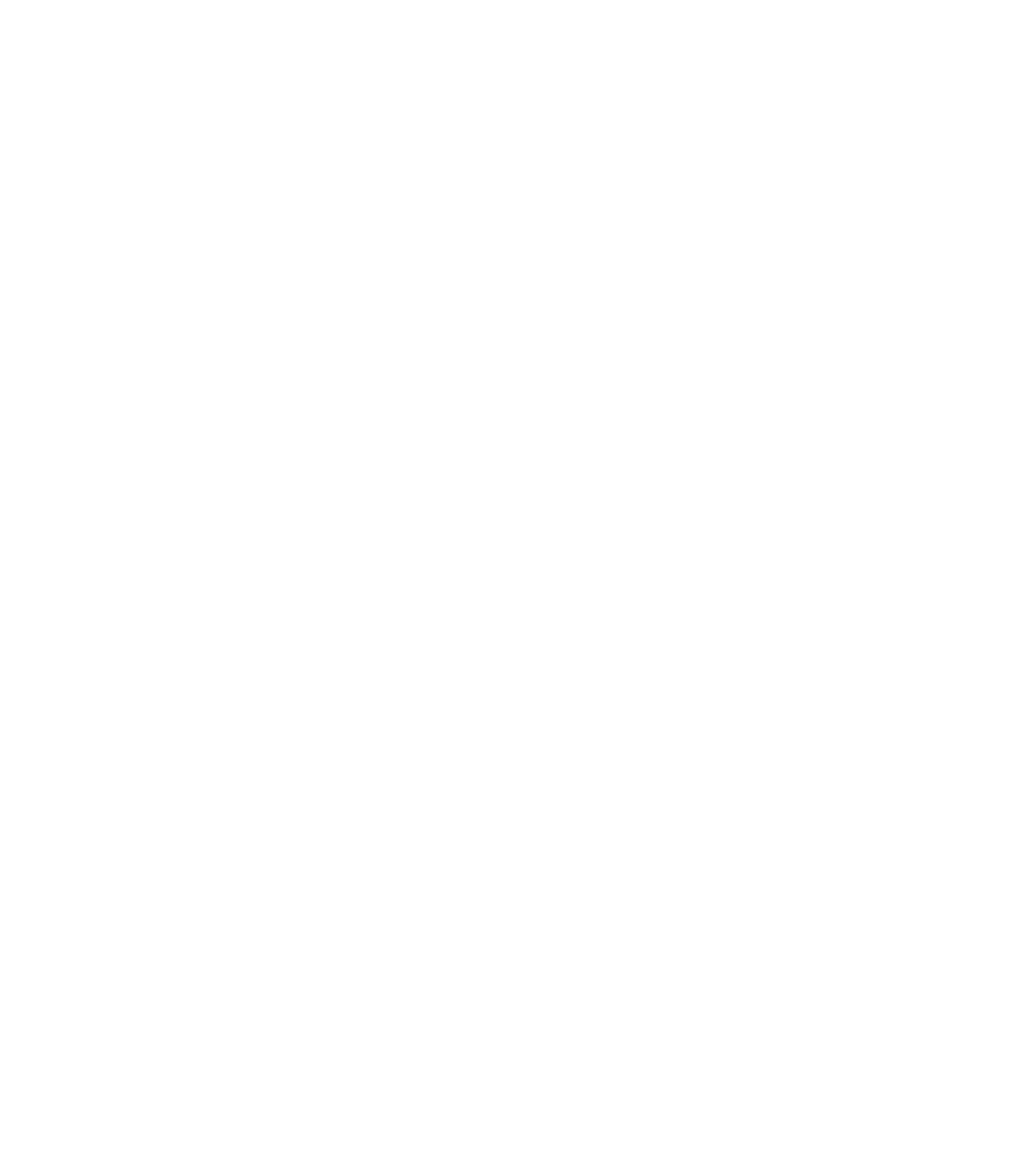
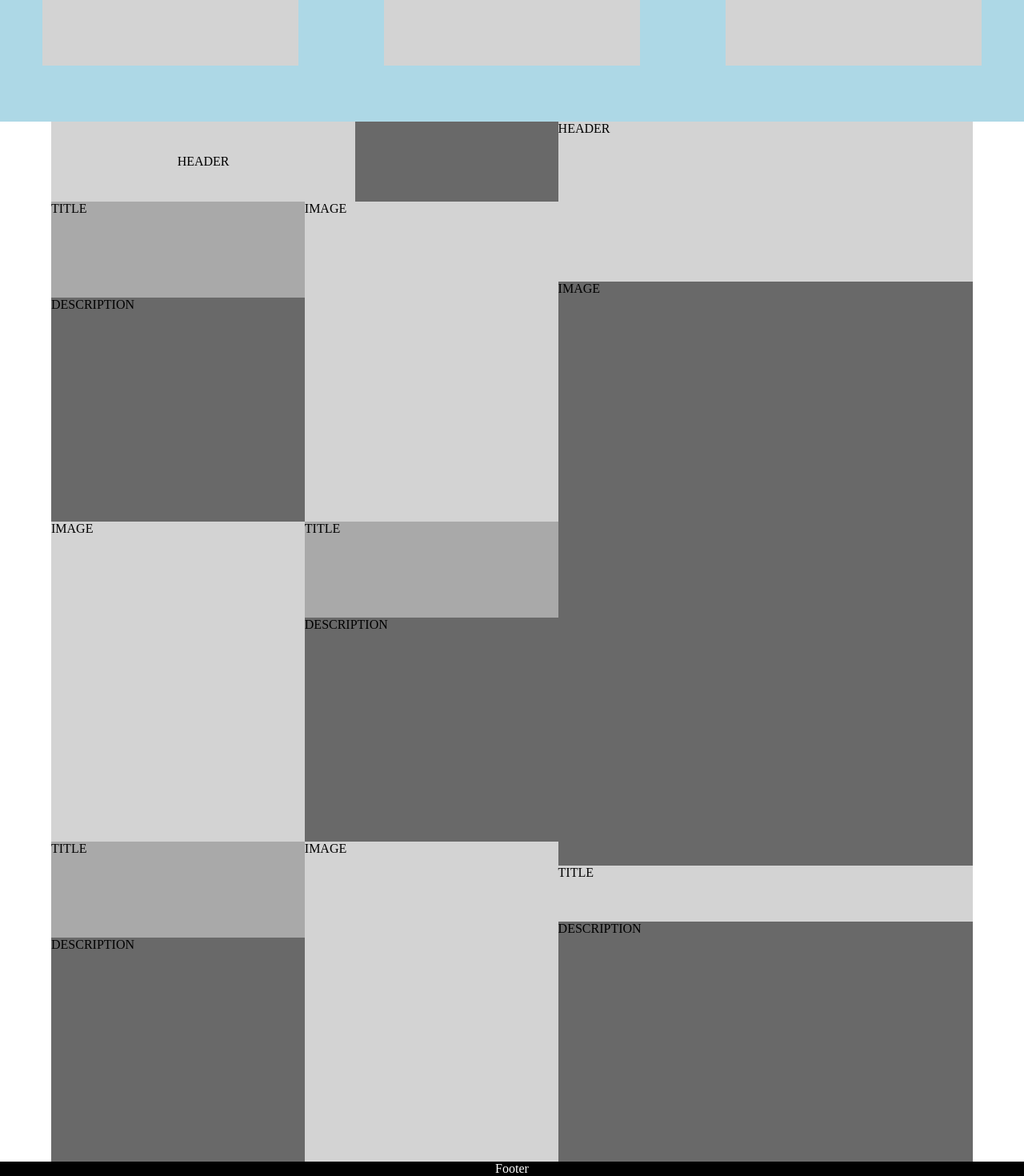
Before and after one commit to HAL-Cinema-G9/frontend, a Next.js app: page / in a window 1280 px wide. Shown: the part 648-2118 px from the top of the page at 80% size. Before the commit the page ends 800 px from the top, so only its background shows below. Built offline with nearby package versions, Linux system fonts and the light colour scheme.

Commit message:
HTML/CSS基礎作成

```diff
--- a/src/pages/index.tsx
+++ b/src/pages/index.tsx
@@ -1,12 +1,198 @@
 import Footer from '@/components/Footer';
 import Navbar from '@/components/Navbar';
-import { useRecoilState } from 'recoil';
+import { css } from '@emotion/react';
+
+const styles = {
+  topinfo_container: css`
+    display: flex;
+    justify-content: space-around;
+    align-items: center;
+
+    height: 700px;
+    width: 100%;
+
+    background-color: lightblue;
+  `,
+  topinfo_item: css`
+    height: 80%;
+    width: 25%;
+
+    background-color: lightgray;
+  `,
+
+  middleContent_container: css`
+    display: flex;
+    justify-content: space-around;
+    align-items: flex-start;
+
+    height: 100%;
+    width: 90%;
+
+    margin: 0 auto;
+
+    background-color: gray;
+  `,
+  leftContents_box: css`
+    display: flex;
+    flex-direction: column;
+
+    height: 100%;
+    width: 55%;
+
+    background-color: red;
+  `,
+  rightContents_box: css`
+    display: flex;
+    flex-direction: column;
+
+    height: 100%;
+    width: 45%;
+
+    background-color: red;
+  `,
+  leftContent_box: css`
+    display: flex;
+    justify-content: space-around;
+    align-items: center;
+
+    width: 100%;
+
+    background-color: dimgray;
+  `,
+
+  left_header: css`
+    display: flex;
+    justify-content: space-around;
+    align-items: center;
+
+    height: 100px;
+    width: 60%;
+
+    margin-right: auto;
+
+    background-color: lightgray;
+  `,
+  left_descriptionBox: css`
+    display: flex;
+    flex-direction: column;
+
+    height: 400px;
+    width: 50%;
+
+    background-color: lightgray;
+  `,
+  left_descriptionTitle: css`
+    height: 30%;
+    width: 100%;
+
+    background-color: darkgray;
+  `,
+  left_description: css`
+    height: 70%;
+    width: 100%;
+
+    background-color: dimgray;
+  `,
+  left_movieImage: css`
+    height: 400px;
+    width: 50%;
+
+    background-color: lightgray;
+  `,
+  right_header: css`
+    height: 200px;
+    width: 100%;
+
+    background-color: lightgray;
+  `,
+  right_menuImage: css`
+    height: 730px;
+    width: 100%;
+
+    background-color: dimgray;
+  `,
+  right_menuTitle: css`
+    height: 70px;
+    width: 100%;
+
+    background-color: lightgray;
+  `,
+  right_menuDescription: css`
+    height: 300px;
+    width: 100%;
+
+    background-color: dimgray;
+  `,
+};
 
 export default function Home() {
   return (
     <>
       <main>
         <Navbar />
+
+        <div css={styles.topinfo_container}>
+          <div css={styles.topinfo_item}>映画</div>
+          <div css={styles.topinfo_item}>映画</div>
+          <div css={styles.topinfo_item}>映画</div>
+        </div>
+
+        <div css={styles.middleContent_container}>
+          <div css={styles.leftContents_box}>
+            <div css={styles.leftContent_box}>
+              <div css={styles.left_header}>HEADER</div>
+            </div>
+
+            <div css={styles.leftContent_box}>
+              <div css={styles.left_descriptionBox}>
+                <div css={styles.left_descriptionTitle}>
+                  TITLE
+                </div>
+                <div css={styles.left_description}>
+                  DESCRIPTION
+                </div>
+              </div>
+
+              <div css={styles.left_movieImage}>IMAGE</div>
+            </div>
+
+            <div css={styles.leftContent_box}>
+              <div css={styles.left_movieImage}>IMAGE</div>
+
+              <div css={styles.left_descriptionBox}>
+                <div css={styles.left_descriptionTitle}>
+                  TITLE
+                </div>
+                <div css={styles.left_description}>
+                  DESCRIPTION
+                </div>
+              </div>
+            </div>
+
+            <div css={styles.leftContent_box}>
+              <div css={styles.left_descriptionBox}>
+                <div css={styles.left_descriptionTitle}>
+                  TITLE
+                </div>
+                <div css={styles.left_description}>
+                  DESCRIPTION
+                </div>
+              </div>
+
+              <div css={styles.left_movieImage}>IMAGE</div>
+            </div>
+          </div>
+
+          <div css={styles.rightContents_box}>
+            <div css={styles.right_header}>HEADER</div>
+            <div css={styles.right_menuImage}>IMAGE</div>
+            <div css={styles.right_menuTitle}>TITLE</div>
+            <div css={styles.right_menuDescription}>
+              DESCRIPTION
+            </div>
+          </div>
+        </div>
+
         <Footer />
       </main>
     </>
```
